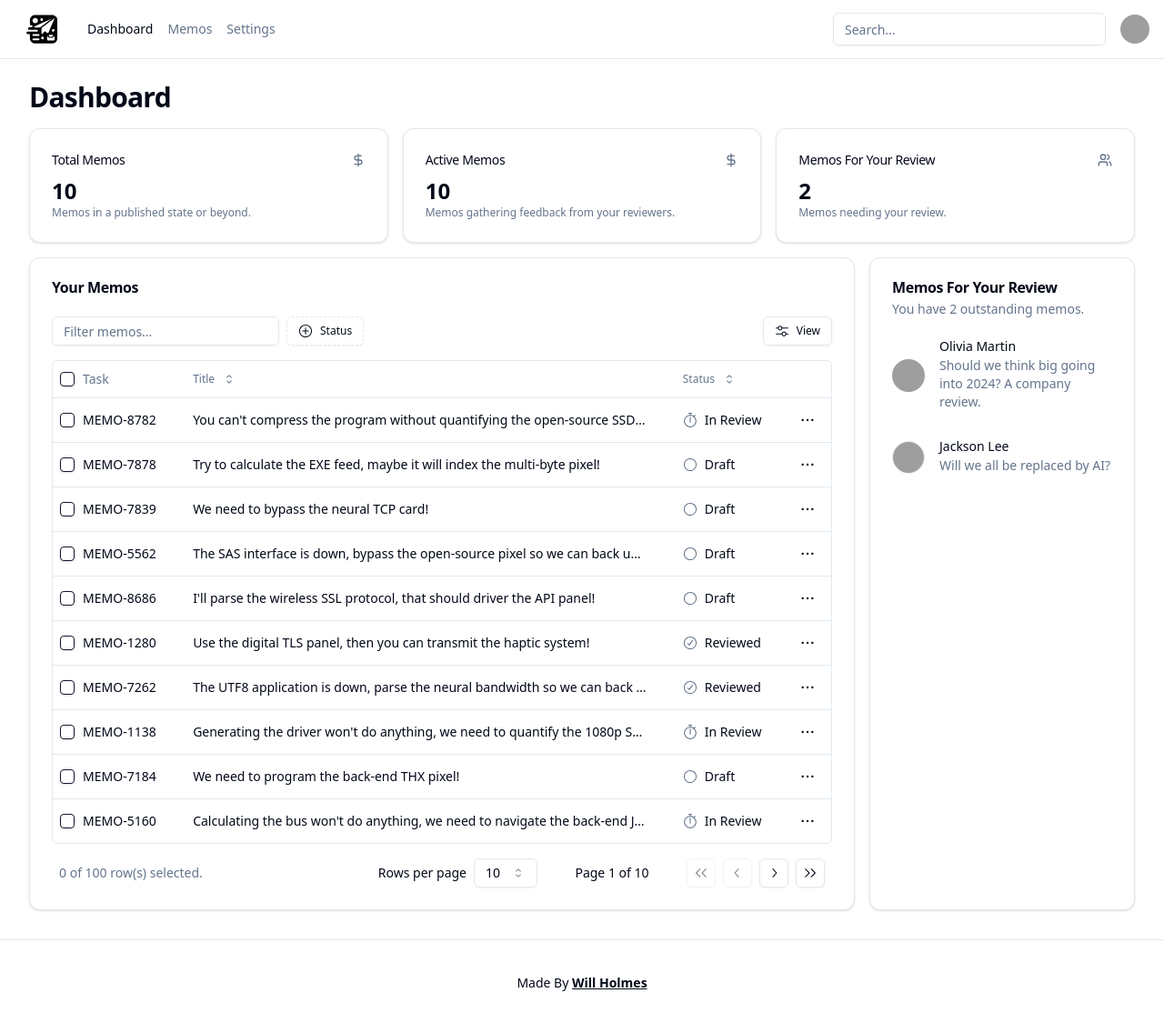
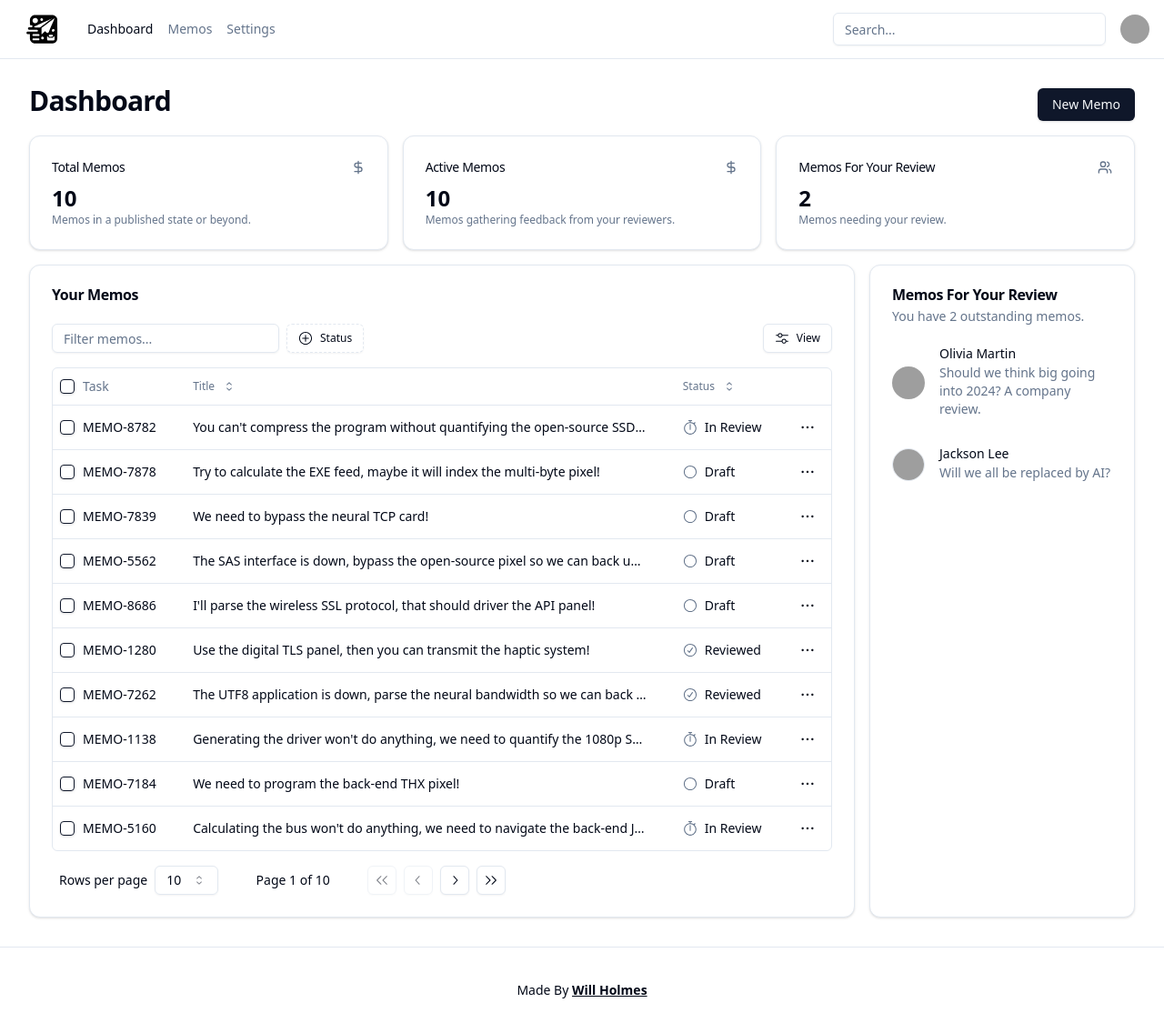
Before and after one commit to willholmeswastaken/memo, a Next.js app: page /dashboard in a window 1280 px wide. Shown: the whole page at 91% size. Built offline with nearby package versions, Linux system fonts and the light colour scheme; grey boxes are pictures that could not be loaded.

Commit message:
styling changes

```diff
--- a/src/app/dashboard/components/data-table-pagination.tsx
+++ b/src/app/dashboard/components/data-table-pagination.tsx
@@ -24,11 +24,7 @@ export function DataTablePagination<TData>({
 }: DataTablePaginationProps<TData>) {
   return (
     <div className="flex items-center justify-between px-2">
-      <div className="flex-1 text-sm text-muted-foreground">
-        {table.getFilteredSelectedRowModel().rows.length} of{" "}
-        {table.getFilteredRowModel().rows.length} row(s) selected.
-      </div>
-      <div className="flex items-center space-x-6 lg:space-x-8">
+      <div className="flex items-center space-x-2 lg:space-x-8">
         <div className="flex items-center space-x-2">
           <p className="text-sm font-medium">Rows per page</p>
           <Select
--- a/src/app/dashboard/page.tsx
+++ b/src/app/dashboard/page.tsx
@@ -43,23 +43,7 @@ export default async function DashboardPage() {
   const tasks = await getTasks();
   return (
     <>
-      <div className="md:hidden">
-        <Image
-          src="/examples/dashboard-light.png"
-          width={1280}
-          height={866}
-          alt="Dashboard"
-          className="block dark:hidden"
-        />
-        <Image
-          src="/examples/dashboard-dark.png"
-          width={1280}
-          height={866}
-          alt="Dashboard"
-          className="hidden dark:block"
-        />
-      </div>
-      <div className="hidden flex-col md:flex">
+      <div className="flex-col md:flex">
         <div className="border-b">
           <div className="flex h-16 items-center px-4">
             <MainNav />
@@ -72,6 +56,9 @@ export default async function DashboardPage() {
         <div className="flex-1 space-y-4 p-8 pt-6">
           <div className="flex items-center justify-between space-y-2">
             <h2 className="text-3xl font-bold tracking-tight">Dashboard</h2>
+            <div className="flex items-center space-x-2">
+              <Button>New Memo</Button>
+            </div>
           </div>
           <div className="grid gap-4 md:grid-cols-3">
             <Card>
@@ -152,8 +139,8 @@ export default async function DashboardPage() {
               </CardContent>
             </Card>
           </div>
-          <div className="grid gap-4 md:grid-cols-4 ">
-            <Card className="col-span-3">
+          <div className="grid grid-cols-1 gap-4 md:grid-cols-3 lg:grid-cols-4 ">
+            <Card className="col-span-1 md:col-span-2 lg:col-span-3">
               <CardHeader>
                 <CardTitle>Your Memos</CardTitle>
               </CardHeader>
@@ -161,7 +148,7 @@ export default async function DashboardPage() {
                 <DataTable data={tasks} columns={columns} />
               </CardContent>
             </Card>
-            <Card className="col-span-1">
+            <Card className="col-span-1 md:col-span-1">
               <CardHeader>
                 <CardTitle>Memos For Your Review</CardTitle>
                 <CardDescription>You have 2 outstanding memos.</CardDescription>
```
